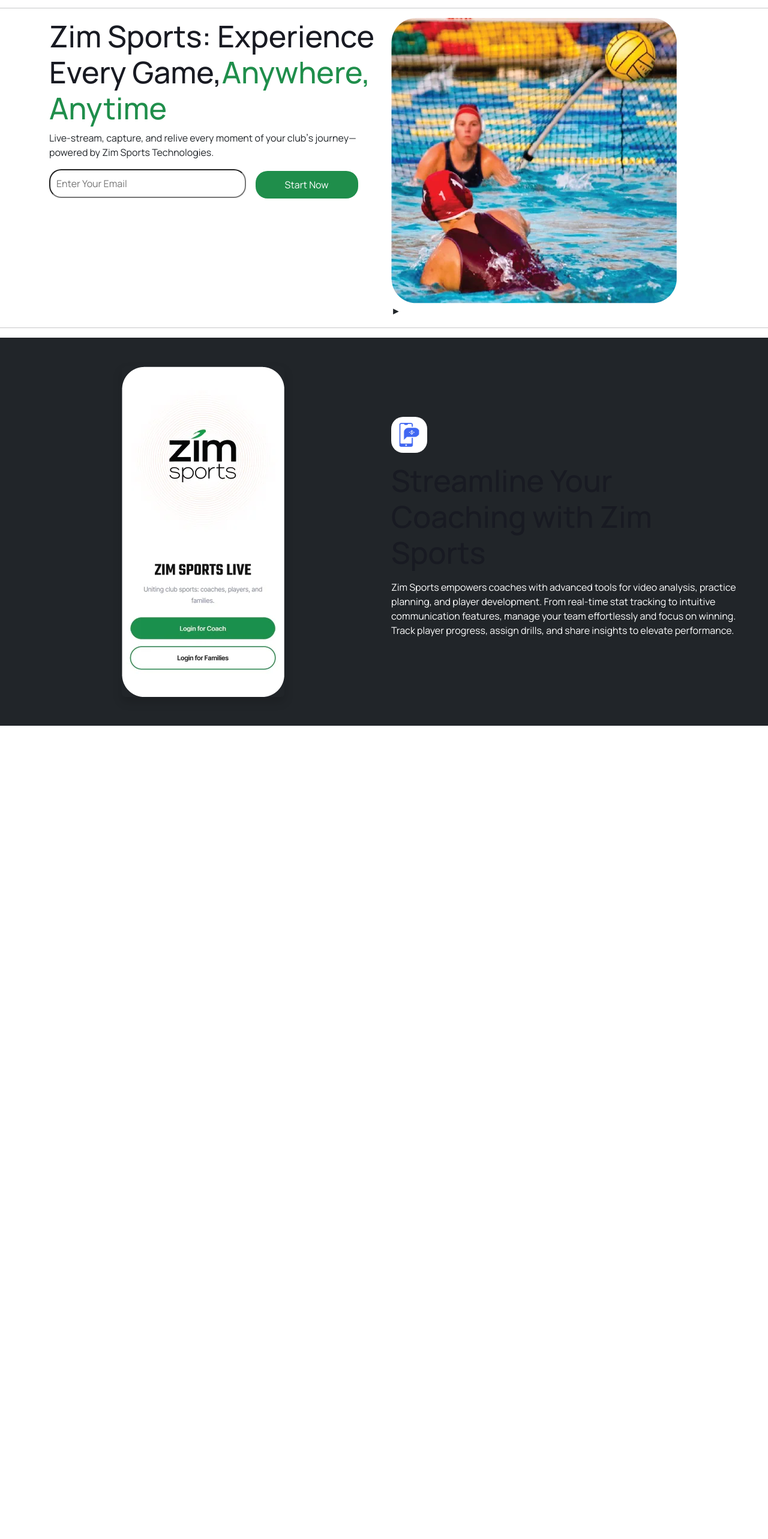
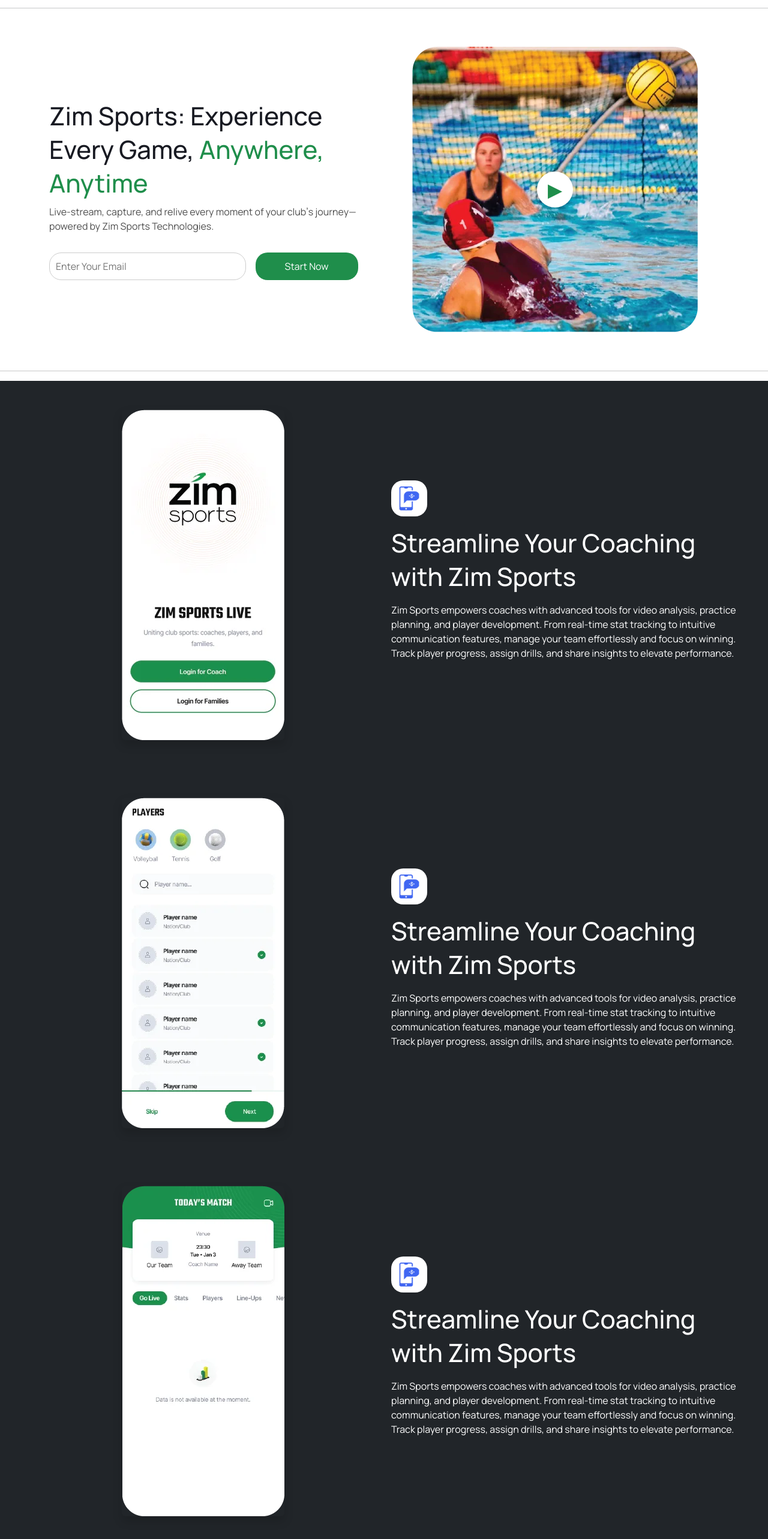
Before and after one commit to Zeeshanprojects/ZimSportsWebsite, a React (Vite) app in the folder zimsports/: page / in a window 1280 px wide. Shown: the part 98-2664 px from the top of the page at 60% size. Before the commit the page ends 1308 px from the top, so only its background shows below. Built offline with nearby package versions, Linux system fonts and the light colour scheme; the HTML template or start-up script is replaced by a standard one.

Commit message:
Code Updated

```diff
--- a/zimsports/src/Pages/Home.jsx
+++ b/zimsports/src/Pages/Home.jsx
@@ -8,33 +8,43 @@ export default function Home() {
   });
   return (
     <>
-      <div className="container">
-        <div className="row">
-          <div className="col-sm-12 col-md-12 col-lg-6 col-xl-6">
+      <div className="container py-5">
+        <div className="row align-items-center">
+          {/* Text Section */}
+          <div className="col-sm-12 col-md-12 col-lg-6 col-xl-6 mb-4 mb-lg-0">
+            <div className="text-content">
               <h1>
-              Zim Sports: Experience Every Game,<span>Anywhere, Anytime</span>{" "}
+                Zim Sports: Experience Every Game,
+                <span> Anywhere, Anytime</span>
               </h1>
               <p>
                 Live-stream, capture, and relive every moment of your clubʼs
                 journey—powered by Zim Sports Technologies.
               </p>
+              <div className="d-flex flex-wrap align-items-center mt-3">
                 <input type="email" placeholder="Enter Your Email" />
-            <button type="button" className="btn primary-btn ps-5 pe-5 ms-3">
+                <button
+                  type="button"
+                  className="btn primary-btn ps-5 pe-5 ms-3 mt-2 mt-sm-0"
+                >
                   Start Now
                 </button>
               </div>
+            </div>
+          </div>
 
-          <div className="col-sm-12 col-md-12 col-lg-6 col-xl-6">
+          {/* Image Section */}
+          <div className="col-sm-12 col-md-12 col-lg-6 col-xl-6 position-relative text-center">
             <img
               src={Image.bannerright}
               alt="banner-right"
-                className="banner-right"
+              className="banner-right img-fluid rounded"
             />
             <div className="play-button">&#9658;</div>
-
           </div>
         </div>
       </div>
+
       <hr />
 
       <div className="container-fluid ps-5 pe-5 px-5 py-5 bg-dark text-white">
@@ -53,18 +63,80 @@ export default function Home() {
             <div className="icon d-flex align-items-center justify-content-center mb-3">
               <img src={Image.icon1} alt="icon" />
             </div>
-      <h1 className="color-white mb-3 ">Streamline Your Coaching with Zim Sports</h1>
+            <h1 className="color-white mb-3 ">
+              Streamline Your Coaching with Zim Sports
+            </h1>
             <p className="color-white">
-        Zim Sports empowers coaches with advanced tools for video analysis,
-        practice planning, and player development. From real-time stat tracking
-        to intuitive communication features, manage your team effortlessly and
-        focus on winning. Track player progress, assign drills, and share
-        insights to elevate performance.
+              Zim Sports empowers coaches with advanced tools for video
+              analysis, practice planning, and player development. From
+              real-time stat tracking to intuitive communication features,
+              manage your team effortlessly and focus on winning. Track player
+              progress, assign drills, and share insights to elevate
+              performance.
             </p>
           </div>
         </div>
       </div>
+      <div className="container-fluid ps-5 pe-5 px-5 py-5 bg-dark text-white">
+        <div className="row align-items-center">
+          {/* Left Image */}
+          <div className="col-sm-12 col-md-6 mb-4 mb-md-0 text-center">
+            <img
+              src={Image.image2}
+              alt="image1"
+              className="img-fluid rounded shadow"
+            />
+          </div>
 
+          {/* Right Content */}
+          <div className="col-sm-12 col-md-6">
+            <div className="icon d-flex align-items-center justify-content-center mb-3">
+              <img src={Image.icon2} alt="icon" />
+            </div>
+            <h1 className="color-white mb-3 ">
+              Streamline Your Coaching with Zim Sports
+            </h1>
+            <p className="color-white">
+              Zim Sports empowers coaches with advanced tools for video
+              analysis, practice planning, and player development. From
+              real-time stat tracking to intuitive communication features,
+              manage your team effortlessly and focus on winning. Track player
+              progress, assign drills, and share insights to elevate
+              performance.
+            </p>
+          </div>
+        </div>
+      </div>
+      <div className="container-fluid ps-5 pe-5 px-5 py-5 bg-dark text-white">
+        <div className="row align-items-center">
+          {/* Left Image */}
+          <div className="col-sm-12 col-md-6 mb-4 mb-md-0 text-center">
+            <img
+              src={Image.image3}
+              alt="image1"
+              className="img-fluid rounded shadow"
+            />
+          </div>
+
+          {/* Right Content */}
+          <div className="col-sm-12 col-md-6">
+            <div className="icon d-flex align-items-center justify-content-center mb-3">
+              <img src={Image.icon3} alt="icon" />
+            </div>
+            <h1 className="color-white mb-3 ">
+              Streamline Your Coaching with Zim Sports
+            </h1>
+            <p className="color-white">
+              Zim Sports empowers coaches with advanced tools for video
+              analysis, practice planning, and player development. From
+              real-time stat tracking to intuitive communication features,
+              manage your team effortlessly and focus on winning. Track player
+              progress, assign drills, and share insights to elevate
+              performance.
+            </p>
+          </div>
+        </div>
+      </div>
     </>
   );
 }
--- a/zimsports/src/assets/CSS/Home.css
+++ b/zimsports/src/assets/CSS/Home.css
@@ -1,32 +1,65 @@
+.text-content {
+  display: flex;
+  flex-direction: column;
+  justify-content: center;
+  height: 100%;
+  min-height: 100%;
+}
+
 h1 {
-  font-size: 50px;
-  line-height: 60px;
-  color: rgb(24, 26, 34) !important;
+  font-size: 42px;
+  line-height: 56px;
+  color: rgb(24, 26, 34);
+}
 
-}
 span {
   color: #1f8e4b;
 }
+
+p {
+  font-size: 16px;
+  color: #4e4e4e;
+}
+
 input {
   border-radius: 20px;
   padding: 10px;
   width: 60%;
+  border: 1px solid #ccc;
 }
+
 .primary-btn {
-  background-color: #1f8e4b;
+  background-color: #1f8e4b !important;
   border-radius: 20px;
   color: white !important;
-  padding: 10px;
+  padding: 10px 20px;
 }
-/* .image-wrapper {
-  background-color: #157347 !important;
-  height: 400px !important;
-  width: 400px;
 
-} */
 .banner-right {
- object-fit: cover !important;
+  object-fit: cover;
+  max-width: 100%;
+  height: auto;
+  border-radius: 20px;
 }
+
+.play-button {
+  position: absolute;
+  top: 50%;
+  left: 50%;
+  transform: translate(-50%, -50%);
+  font-size: 40px;
+  background-color: white;
+  color: #1f8e4b;
+  border-radius: 50%;
+  width: 60px;
+  height: 60px;
+  display: flex;
+  align-items: center;
+  justify-content: center;
+  box-shadow: 0 2px 10px rgba(0, 0, 0, 0.2);
+  cursor: pointer;
+}
+
 .background {
   padding: 30px !important;
   border-radius: 20px;
```
Lines whose indentation alone changed are shown as unchanged.
